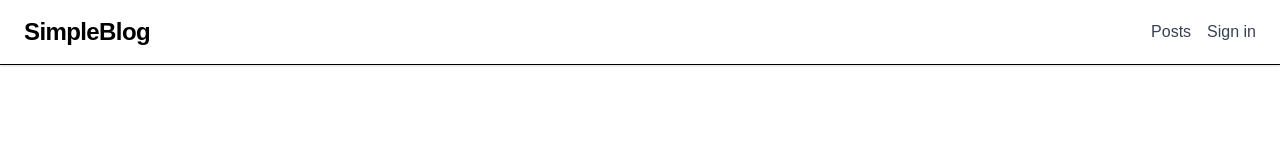
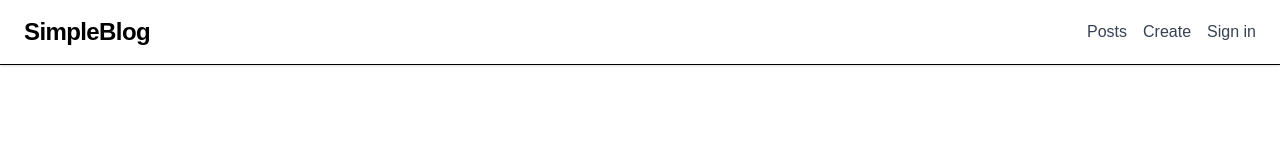
Before and after one commit to MartinshOzolins/simple-blog-app, a Next.js app: page /auth/sign-up in a window 1280 px wide. Shown: the top 160 px of the page. Built offline with nearby package versions, Linux system fonts and the light colour scheme; no server answers.

Commit message:
feat: update page to be dynamic

```diff
--- a/components/Header.tsx
+++ b/components/Header.tsx
@@ -56,18 +56,15 @@ export default function Header() {
         </Link>
 
         <nav className="flex items-center gap-2 sm:gap-4 text-sm md:text-base font-medium text-gray-700">
-          <Link
-            href="/"
-            className="hover:text-black transition hover:cursor-pointer"
+          <Link href="/">Posts</Link>
+          <button
+            onClick={() => router.push("/posts/create")}
+            className="flex items-center gap-2 sm:gap-4 text-sm md:text-base font-medium text-gray-700 hover:cursor-pointer"
           >
-            Posts
-          </Link>
-
+            Create
+          </button>
           {user && (
             <>
-              <Link href="/posts/create" prefetch={false}>
-                Create
-              </Link>
               <Link
                 href="/dashboard"
                 className="hover:text-black transition hover:cursor-pointer"
--- a/src/app/posts/create/page.tsx
+++ b/src/app/posts/create/page.tsx
@@ -1,6 +1,18 @@
+import { redirect } from "next/navigation";
 import CreatePostForm from "../../../../components/CreatePostForm";
+import { createClient } from "../../../../config/supabaseServerClient";
 
-export default function CreatePostPage() {
+export default async function CreatePostPage() {
+  const supabase = await createClient();
+
+  const {
+    data: { user },
+  } = await supabase.auth.getUser();
+
+  if (!user) {
+    redirect("/sign-up");
+  }
+
   return (
     <div className="max-w-2xl mx-auto mt-10 p-4">
       <h1 className="text-2xl font-bold mb-4">Create post</h1>
```
